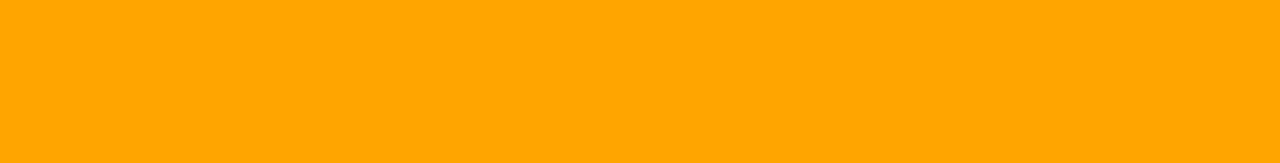
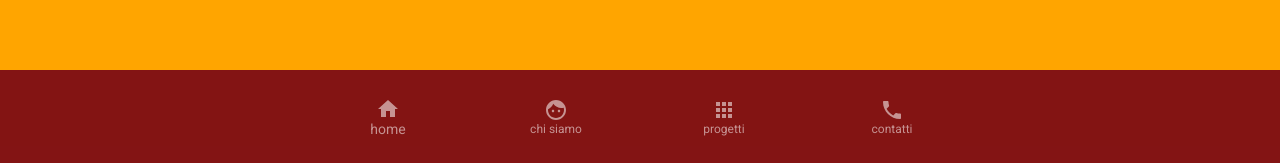
Before and after one commit to doroline/cibum, a React (Create React App) app: page / in a window 1280 px wide. Shown: the part 634-797 px from the top of the page. Built offline with nearby package versions, Linux system fonts and the light colour scheme.

Commit message:
aggiunta navbar, e cambio lingua su navbar con componente esterno

```diff
--- a/package.json
+++ b/package.json
@@ -8,6 +8,7 @@
     "@testing-library/jest-dom": "^5.11.4",
     "@testing-library/react": "^11.1.0",
     "@testing-library/user-event": "^12.1.10",
+    "material-ui-popup-state": "^1.7.0",
     "react": "^17.0.1",
     "react-dom": "^17.0.1",
     "react-scripts": "4.0.0",
--- /dev/null
+++ b/src/components/BandieraLingua.js
@@ -0,0 +1,30 @@
+import {Component, useState} from 'react';
+import Button from '@material-ui/core/Button';
+import Menu from '@material-ui/core/Menu';
+import MenuItem from '@material-ui/core/MenuItem';
+import PopupState, { bindTrigger, bindMenu } from 'material-ui-popup-state';
+
+function BandieraLingua(props) {
+
+    const cambiaLingua = (linguaCliccata) =>{
+      props.setLingua(linguaCliccata);
+    };
+
+  return (
+    <PopupState variant="popover" popupId="demo-popup-menu">
+      {(popupState) => (
+        <>
+          <Button variant="contained" color="primary" {...bindTrigger(popupState)}>
+            LINGUA
+          </Button>
+          <Menu {...bindMenu(popupState)}>
+            <MenuItem onClick={() => cambiaLingua("it")}>it</MenuItem>
+            <MenuItem onClick={() => cambiaLingua("en")}>en</MenuItem>
+          </Menu>
+        </>
+      )}
+    </PopupState>
+  );
+}
+
+export default BandieraLingua;
--- /dev/null
+++ b/src/components/NavBar.js
@@ -0,0 +1,40 @@
+import {Component, useState} from 'react';
+import { testiNav } from '../constants';
+import { makeStyles } from '@material-ui/core/styles';
+import BottomNavigation from '@material-ui/core/BottomNavigation';
+import BottomNavigationAction from '@material-ui/core/BottomNavigationAction';
+import MenuItem from '@material-ui/core/MenuItem';
+import Select from '@material-ui/core/Select';
+import HomeIcon from '@material-ui/icons/Home';
+import FaceIcon from '@material-ui/icons/Face';
+import AppsIcon from '@material-ui/icons/Apps';
+import PhoneIcon from '@material-ui/icons/Phone';
+
+const useStyles = makeStyles({
+    root: {
+      width: 1000,
+    },
+  });
+
+function NavBar(props) {
+const classes = useStyles();
+  const [value, setValue] = useState(0);
+
+  return (
+    <BottomNavigation
+      value={value}
+      onChange={(event, newValue) => {
+        setValue(newValue);
+      }}
+      showLabels
+      className={classes.root}
+    >
+      <BottomNavigationAction label={testiNav[props.lingua].home} icon={<HomeIcon />} />
+      <BottomNavigationAction label={testiNav[props.lingua].chiSiamo} icon={<FaceIcon />} />
+      <BottomNavigationAction label={testiNav[props.lingua].progetti} icon={<AppsIcon />} />
+      <BottomNavigationAction label={testiNav[props.lingua].contatti} icon={<PhoneIcon />} />
+    </BottomNavigation>
+  );
+}
+
+export default NavBar;
--- a/src/constants.js
+++ b/src/constants.js
@@ -12,3 +12,18 @@ export const testi = {
         paragrafo: "En una tierra lejana, detrás de las montañas Parole, lejos de las tierras de Vocalia y Consonantia, viven letras al azar. Viven aislados en el pueblo de Lettere, a orillas de la Semántica, un inmenso océano lingüístico. Un pequeño arroyo llamado Devoto Oli atraviesa esos lugares, proporcionándoles todas las regulaciones que necesitan. Es una tierra paradisíaca, una tierra de abundancia donde porciones codiciosas de propuestas asadas vuelan a la boca de quienes las quieren. Ni una sola vez los textos aleatorios han estado dominados por la puntuación todopoderosa, una vida verdaderamente sin ortografía."
     },
 }
+
+export const testiNav = {
+    it: {
+        home: "home",
+        chiSiamo: "chi siamo",
+        progetti: "progetti",
+        contatti: "contatti"
+    },
+    en: {
+        home: "home",
+        chiSiamo: "who us",
+        progetti: "projects",
+        contatti: "contacts"
+    },
+}
--- a/src/conteiners/App.css
+++ b/src/conteiners/App.css
@@ -47,6 +47,13 @@ footer{
 .MuiGrid-spacing-xs-2{
   width: 300px!important;
 }
+.MuiBottomNavigation-root {
+  width: 100%!important;
+  background: #831413!important;
+}
+.MuiBottomNavigationAction-root {
+  color: rgb(255 255 255 / 54%)!important;
+}
 #cambioColori{
   background: black;
   width: 100%;
@@ -89,6 +96,9 @@ footer{
 li {
   list-style-type: none;
 }
+footer{
+  min-height: 5vh;
+}
 @media (prefers-reduced-motion: no-preference) {
   .App-logo {
   animation: App-logo-spin  1s ease-out;
@@ -96,7 +106,7 @@ li {
 }
 
 .App-header {
-  min-height: 100vh;
+  min-height: 88vh;
   display: flex;
   flex-direction: column;
   align-items: center;
--- a/src/conteiners/Lista.js
+++ b/src/conteiners/Lista.js
@@ -1,4 +1,6 @@
 import {Component, useState} from 'react';
+import NavBar from '../components/NavBar';
+import BandieraLingua from '../components/BandieraLingua';
 import { makeStyles } from '@material-ui/core/styles';
 import Button from '@material-ui/core/Button';
 import Input from '@material-ui/core/Input';
@@ -19,9 +21,10 @@ const useStyles = makeStyles({
   });
 
 function Lista() {
-
+    const [currentLingua, setCurrentLingua] = useState("it"); // è importate che lo state che contiene le super variabile sia nel file padre, per questo lo scrivo q
         const classes = useStyles();
         const [value, setValue] = useState(30);
+
         const handleChange = (event, newValue) => {
           setValue(newValue);
         };
@@ -97,7 +100,10 @@ function Lista() {
           <MenuItem value="25px" selected="selected">medio</MenuItem>
           <MenuItem value="35px">grande</MenuItem>
         </Select>
+        <BandieraLingua setLingua={setCurrentLingua}/>
+        {/* al componente BandieraLingua aggiungo una prop che chiamo setLingua che conterrà il valore del metodo setCurrentLingua  */}
                 </div>
+
 
            <h4>Scrivi cosa vuoi aggiungere alla lista:</h4>
            <TextField id="outlined-basic" value={inputCorrente} onChange={(evento) => gestisciOnChange(evento)} variant="outlined"/>
@@ -129,8 +135,11 @@ function Lista() {
           <VolumeUp />
         </Grid>
       </Grid>
+      {currentLingua}
         </header>
-
+      <footer>
+          <NavBar lingua={currentLingua}/>
+      </footer>
       </div>
   );
 }
```
Also changed, not shown: 2 other files (tests, documents, lock files or other folders).
